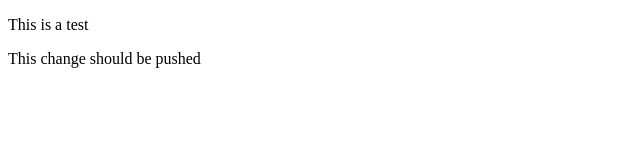
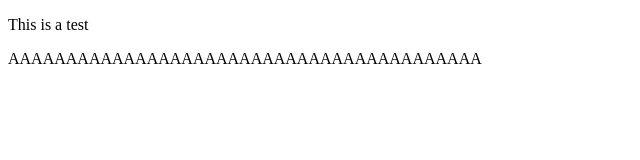
Before and after one commit to 0K5/IBMTest-toolchain, a plain HTML site: page index.html in a window 1280 px wide. Shown: the whole page, without its empty margins (0-640 px from the left). Drawn offline with Linux system fonts and the light colour scheme.

Commit message:
Update index.html

```diff
--- a/index.html
+++ b/index.html
@@ -6,6 +6,6 @@
 	</head>
 	<body>
 		<p>This is a test</p>
-		<p>This change should be pushed</p>
+		<p>AAAAAAAAAAAAAAAAAAAAAAAAAAAAAAAAAAAAAAAAA</p>
 	</body>
 </html>
```
